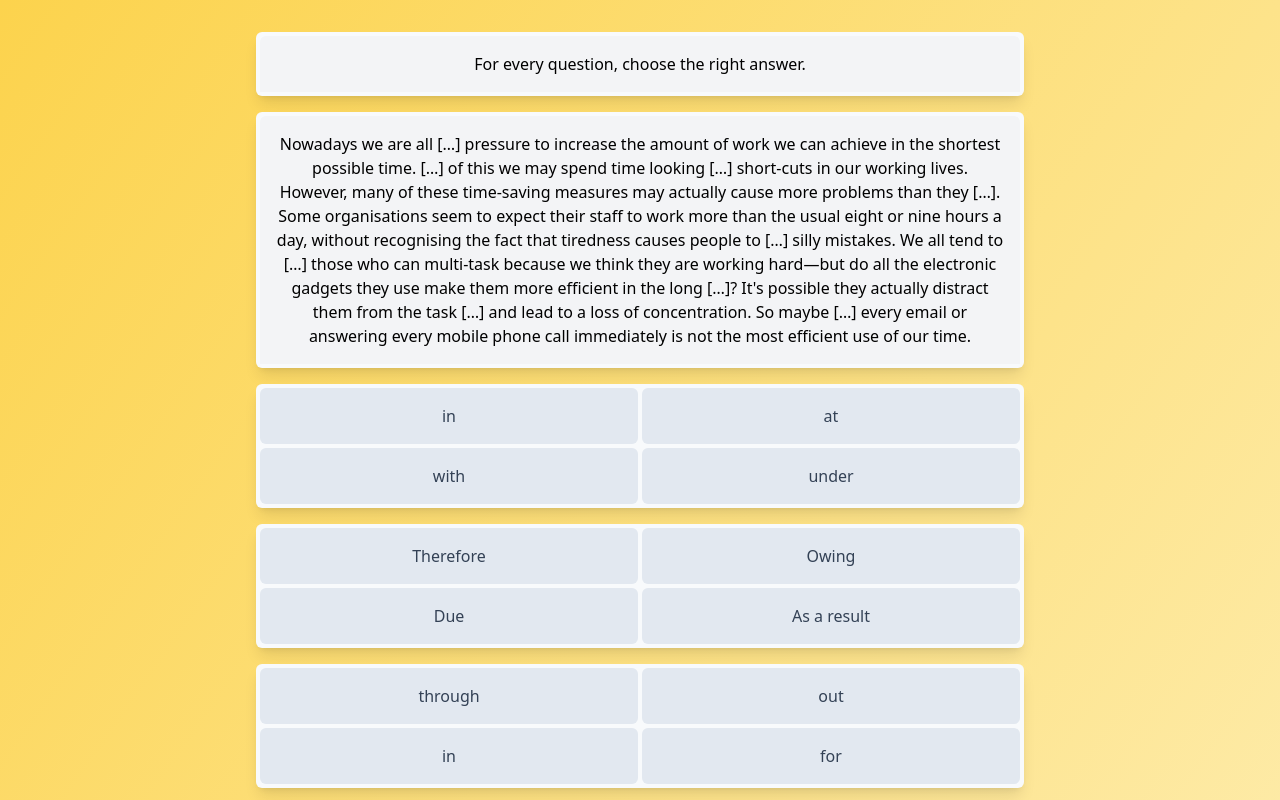
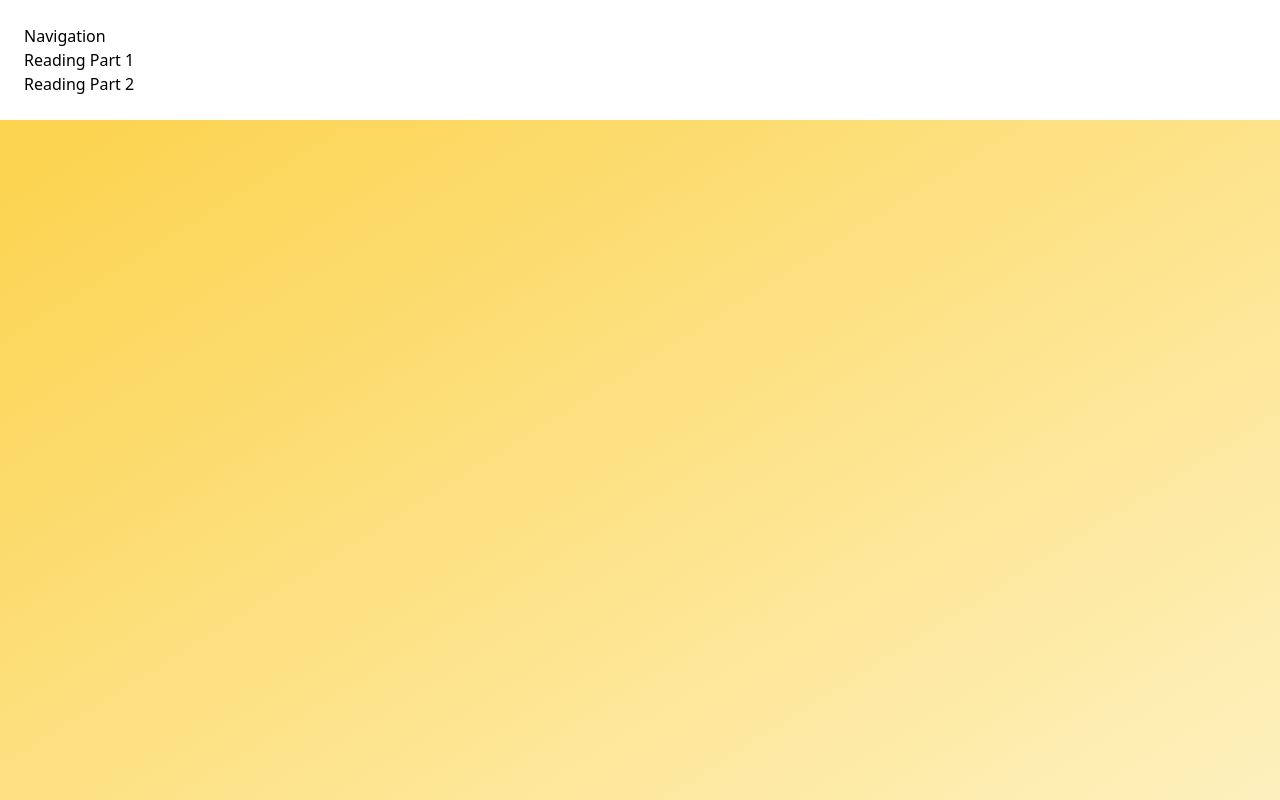
Before and after one commit to manusdextra/answersheet, a React (Create React App) app: page / in a window 1280 px wide. Shown: the top 800 px of the page. Built offline with nearby package versions, Linux system fonts and the light colour scheme.

Commit message:
Set up react router
I've added a rudimentary navbar and links to both Reading Tasks I've
created so far. I also renamed the App component to Root.

```diff
--- a/src/App.tsx
+++ /dev/null
@@ -1,12 +0,0 @@
-import { Exam } from "./components/Exam";
-import { loremIpsum, readingPart1 } from "./assets/mockexam";
-
-function App() {
-  return (
-    <div className="flex-column min-h-screen bg-gradient-to-tl from-amber-100 to-amber-300 py-6 pt-4">
-      <Exam {...readingPart1} />
-    </div>
-  );
-}
-
-export default App;
--- /dev/null
+++ b/src/Root.tsx
@@ -0,0 +1,15 @@
+import { Navbar } from "./components/Navbar";
+import { Outlet } from "react-router-dom";
+
+function Root() {
+  return (
+    <>
+      <Navbar />
+      <div className="flex-column min-h-screen bg-gradient-to-tl from-amber-100 to-amber-300 py-6">
+        <Outlet />
+      </div>
+    </>
+  );
+}
+
+export default Root;
--- /dev/null
+++ b/src/components/ErrorPage.tsx
@@ -0,0 +1,7 @@
+export const ErrorPage = () => {
+  return (
+    <div className="min-w-screen flex min-h-screen place-content-center items-center">
+      <p>Sorry, an unexpected error has occurred.</p>
+    </div>
+  );
+};
--- /dev/null
+++ b/src/components/Navbar.tsx
@@ -0,0 +1,17 @@
+import { Link } from "react-router-dom";
+
+export const Navbar = () => {
+  return (
+    <div className="w-full bg-white p-6">
+      Navigation
+      <ul>
+        <li>
+          <Link to={`exams/readingpart1`}>Reading Part 1</Link>
+        </li>
+        <li>
+          <Link to={`exams/readingpart2`}>Reading Part 2</Link>
+        </li>
+      </ul>
+    </div>
+  );
+};
--- a/src/index.tsx
+++ b/src/index.tsx
@@ -1,14 +1,28 @@
 import React from "react";
 import ReactDOM from "react-dom/client";
-import { createBrowserRouter, RouterProvider, Route } from "react-router-dom";
+import { createBrowserRouter, RouterProvider } from "react-router-dom";
 import "./index.css";
-import App from "./App";
+import Root from "./Root";
 import reportWebVitals from "./reportWebVitals";
+import { Exam } from "./components/Exam";
+import { readingPart1, readingPart2 } from "./assets/mockexam";
+import { ErrorPage } from "./components/ErrorPage";
 
 const router = createBrowserRouter([
   {
     path: "/",
-    element: <App />,
+    element: <Root />,
+    errorElement: <ErrorPage />,
+    children: [
+      {
+        path: "exams/readingpart1",
+        element: <Exam {...readingPart1} />,
+      },
+      {
+        path: "exams/readingpart2",
+        element: <Exam {...readingPart2} />,
+      },
+    ],
   },
 ]);
 
```
Also changed, not shown: 2 other files (tests, documents, lock files or other folders).
